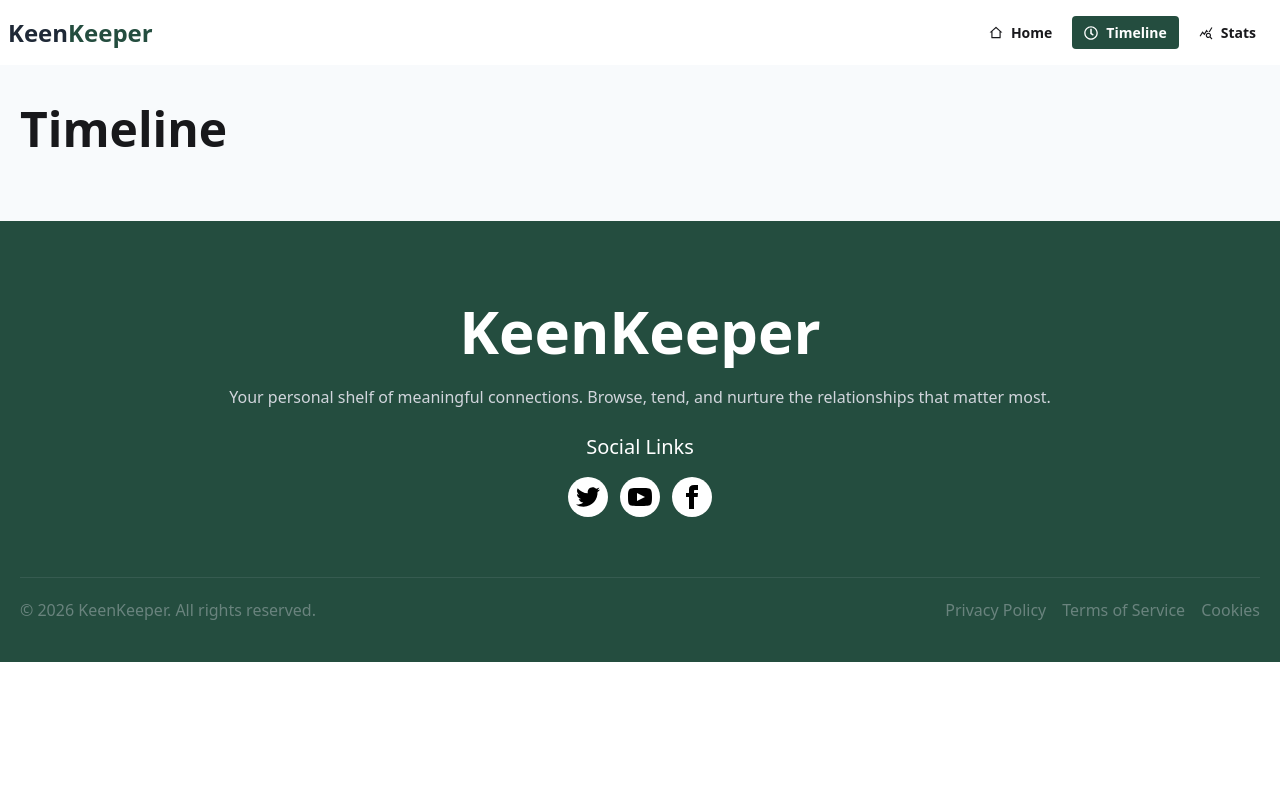
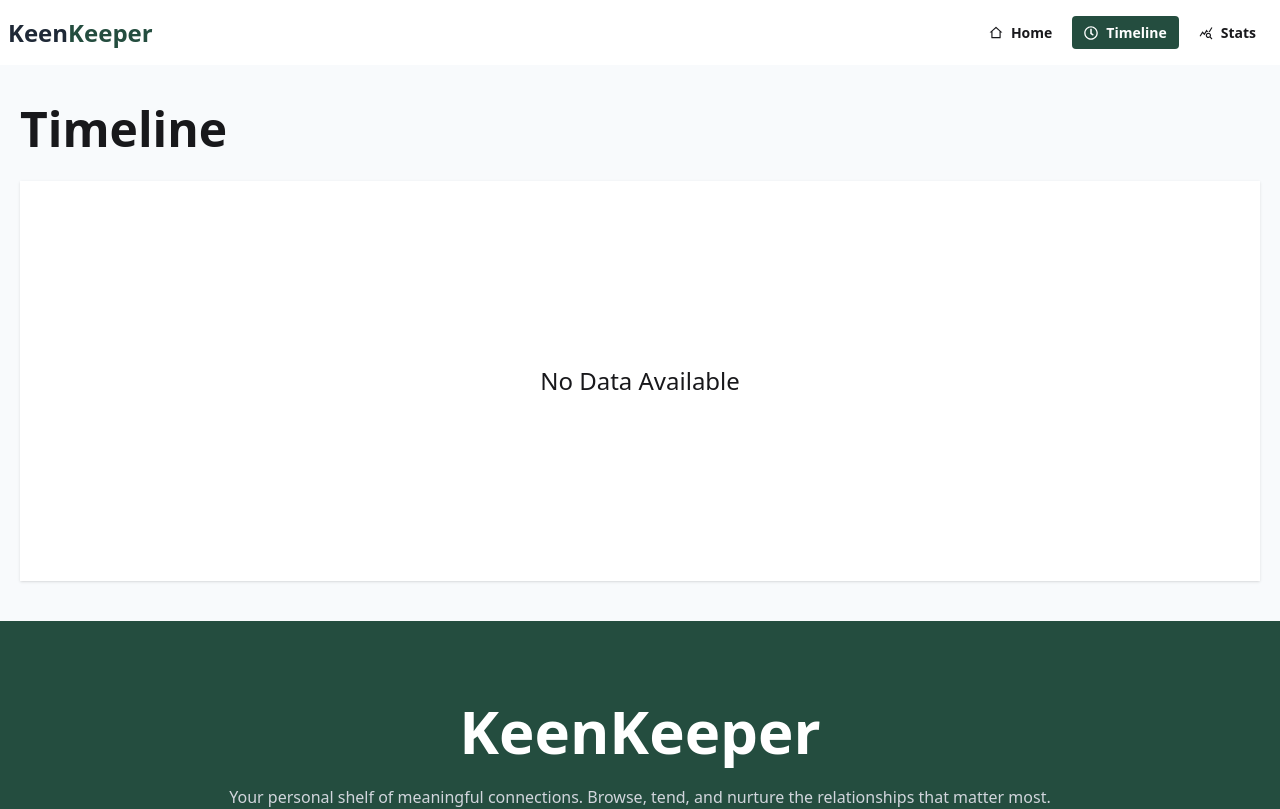
Before and after one commit to shariarnafis45/Keen-Keeper, a Next.js app: page /timeline in a window 1280 px wide. Shown: the top 809 px of the page. Built offline with nearby package versions, Linux system fonts and the light colour scheme.

Commit message:
handle empty timeline data

```diff
--- a/src/app/timeline/page.jsx
+++ b/src/app/timeline/page.jsx
@@ -1,25 +1,30 @@
-'use client'
+"use client";
 
-import ActivityCard from '@/components/timeline/ActivityCard';
-import { FriendContext } from '@/context/FriendContext';
-import React, { useContext } from 'react';
+import ActivityCard from "@/components/timeline/ActivityCard";
+import { FriendContext } from "@/context/FriendContext";
+import React, { useContext } from "react";
 
 const TimelinePage = () => {
-    const {timeline} = useContext(FriendContext)
+  const { timeline } = useContext(FriendContext);
 
-
-    return (
-        <div className='bg-[#F8FAFC] py-10 px-5'>
-            <div className='max-w-7xl mx-auto'>
-                <h2 className='text-5xl font-bold'>Timeline</h2>
-                <div className='mt-7 space-y-3'>
-                    {
-                        timeline.map((data, i) => <ActivityCard key={i} data={data}/>)
-                    }
-                </div>
-            </div>
-        </div>
-    );
+  return (
+    <div className="bg-[#F8FAFC] py-10 px-5">
+      <div className="max-w-7xl mx-auto">
+        <h2 className="text-5xl font-bold">Timeline</h2>
+        {timeline.length === 0 ? (
+          <div className="min-h-[50vh] flex justify-center items-center bg-white mt-7 shadow-sm">
+            <h2 className="text-2xl font-medium">No Data Available</h2>
+          </div>
+        ) : (
+          <div className="mt-7 space-y-3">
+            {timeline.map((data, i) => (
+              <ActivityCard key={i} data={data} />
+            ))}
+          </div>
+        )}
+      </div>
+    </div>
+  );
 };
 
 export default TimelinePage;
```
